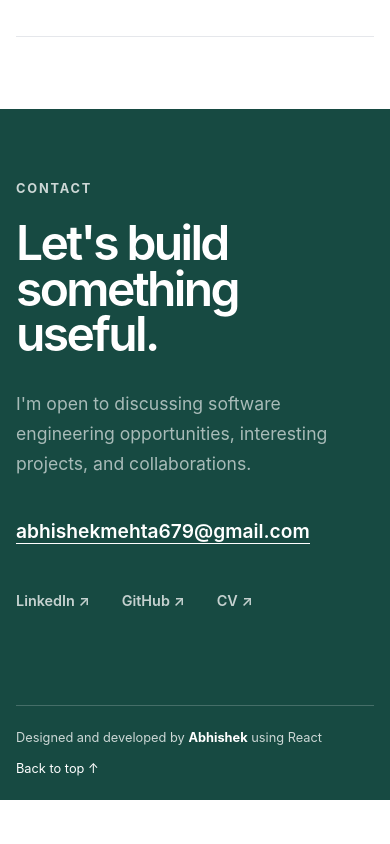
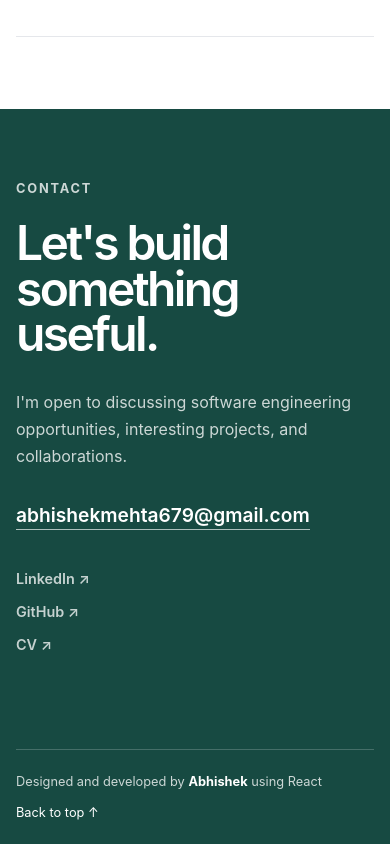
Before and after one commit to AbhishekKrMehta/portfolio, a React app: page / in a window 390 px wide. Shown: the part 8795-9639 px from the top of the page. Before the commit the page ends 9595 px from the top, so only its background shows below. Built offline with nearby package versions, Linux system fonts and the light colour scheme; the HTML template or start-up script is replaced by a standard one.

Commit message:
Refine contact section styling

```diff
--- a/src/sections/Contact/Contact.scss
+++ b/src/sections/Contact/Contact.scss
@@ -1,7 +1,7 @@
 .contact {
     padding: 10rem 0;
-    background: var(--color-accent);
-    color: white;
+    background: var(--color-contact);
+    color: #ffffff;
 
     &__content {
         max-width: 850px;
@@ -9,6 +9,7 @@
 
     &__eyebrow {
         margin: 0 0 1.5rem;
+        color: rgba(255, 255, 255, 0.8);
         font-size: 0.8rem;
         font-weight: 700;
         letter-spacing: 0.14em;
@@ -17,6 +18,7 @@
 
     h2 {
         margin: 0;
+        color: #ffffff;
         font-size: clamp(3rem, 7vw, 6rem);
         font-weight: 600;
         line-height: 0.95;
@@ -26,36 +28,65 @@
     &__description {
         max-width: 650px;
         margin: 2rem 0 0;
+        color: rgba(255, 255, 255, 0.8);
         font-size: 1.1rem;
         line-height: 1.7;
-        opacity: 0.8;
     }
 
     &__email {
         display: inline-block;
+        max-width: 100%;
         margin-top: 2.5rem;
-        color: white;
+        overflow-wrap: anywhere;
+        color: #ffffff;
         font-size: clamp(1.2rem, 3vw, 1.75rem);
         font-weight: 600;
+        line-height: 1.4;
         text-decoration: none;
-        border-bottom: 1px solid currentColor;
+        text-decoration-thickness: 1px;
+        text-underline-offset: 0.35rem;
+        border-bottom: 1px solid rgba(255, 255, 255, 0.65);
+        transition:
+            color 150ms ease,
+            border-color 150ms ease;
+
+        &:hover {
+            color: #dcebe7;
+            border-color: #dcebe7;
+        }
+
+        &:focus-visible {
+            outline: 2px solid #ffffff;
+            outline-offset: 5px;
+        }
     }
 
     &__links {
         display: flex;
-        gap: 2rem;
+        flex-wrap: wrap;
+        gap: 1rem 2rem;
         margin-top: 3rem;
 
         a {
-            color: white;
+            color: #ffffff;
             font-size: 0.9rem;
             font-weight: 600;
             text-decoration: none;
+            text-underline-offset: 0.25rem;
             opacity: 0.75;
-            transition: opacity 150ms ease;
+            transition:
+                color 150ms ease,
+                opacity 150ms ease;
 
             &:hover {
+                color: #dcebe7;
                 opacity: 1;
+                text-decoration: underline;
+            }
+
+            &:focus-visible {
+                outline: 2px solid #ffffff;
+                outline-offset: 5px;
             }
         }
     }
@@ -64,5 +95,31 @@
 @media (max-width: 640px) {
     .contact {
         padding: 7rem 0;
+
+        &__description {
+            font-size: 1rem;
+        }
+
+        &__email {
+            margin-top: 2rem;
+            font-size: 1.2rem;
+        }
+
+        &__links {
+            flex-direction: column;
+            align-items: flex-start;
+            gap: 1rem;
+            margin-top: 2.5rem;
+        }
     }
 }
+
+@media (prefers-reduced-motion: reduce) {
+    .contact {
+
+        &__email,
+        &__links a {
+            transition: none;
+        }
+    }
+}
```
